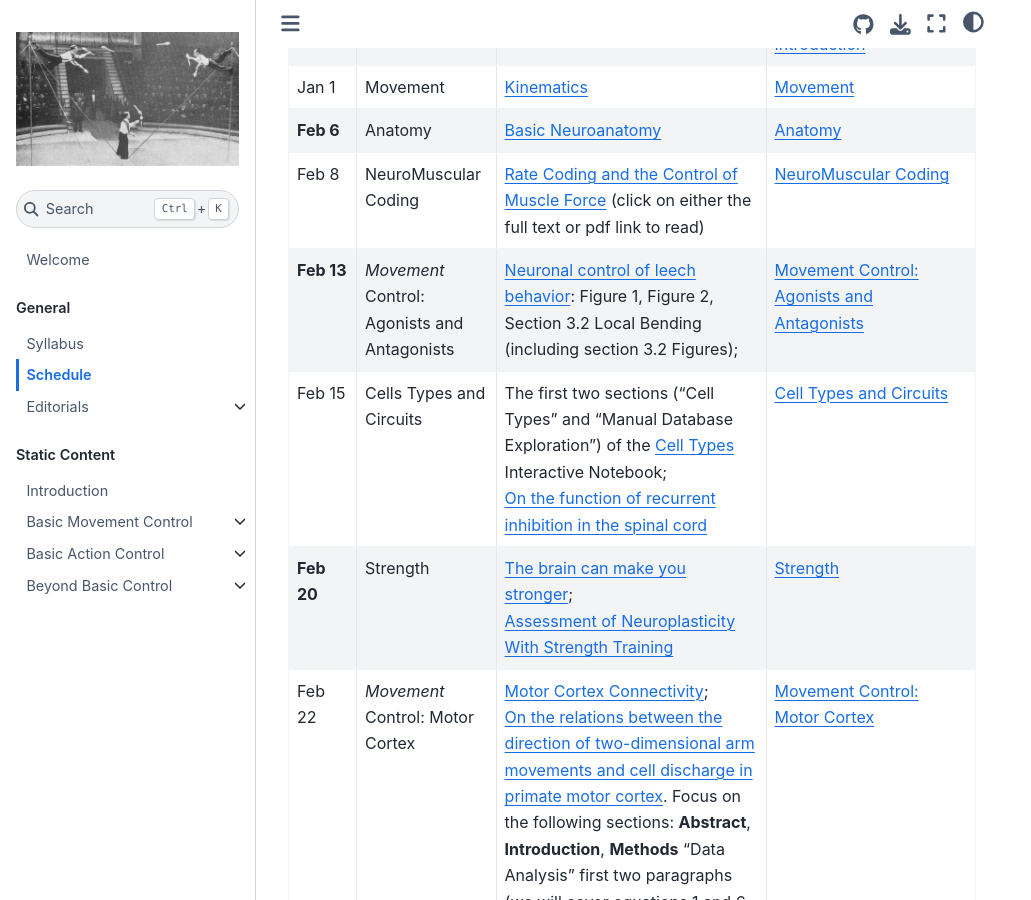
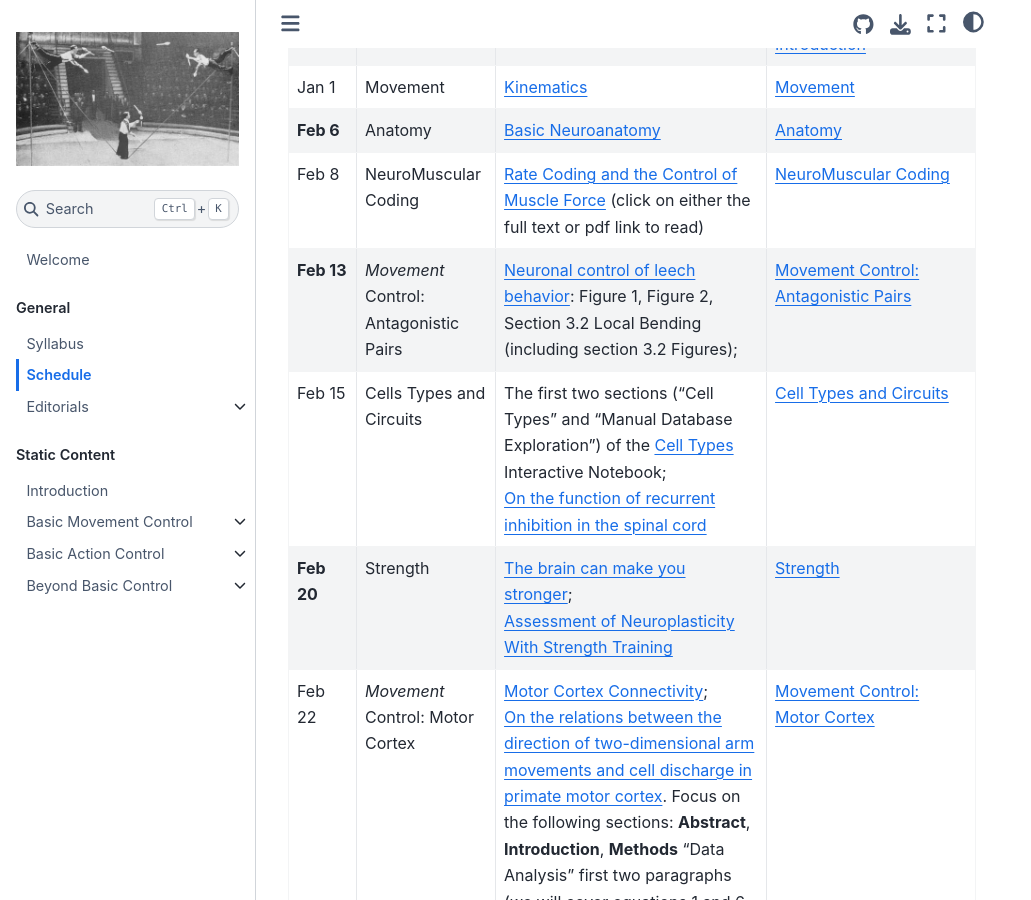
Before and after one commit to neurologic/Neurobiology-Movement, a Jupyter Book: the page built from schedule.md, in a window 1280 px wide and 900 px high, scrolled down 379 px. Shown: the whole window, without its empty margins (0-1031 px from the left). Built offline with Jupyter Book 1.0.4 settings and Sphinx 7.4.7 and the Sphinx Book theme 1.1.4, drawn with Linux system fonts in a browser that asks for light colours; pages that are not in the unit, such as notebooks, are missing from menus.

Commit message:
regular push

```diff
--- a/_toc.yml
+++ b/_toc.yml
@@ -24,7 +24,7 @@ parts:
         - file: markdown/kinematics
         - file: markdown/anatomy
         - file: markdown/neuro-muscle-coding
-        - file: markdown/movement-control_agonists-antagonists
+        - file: markdown/movement-control_antagonistic-pairs
         - file: markdown/cells-circuits
         - file: markdown/strength
         - file: markdown/movement-control_motor-cortex
--- a/schedule.md
+++ b/schedule.md
@@ -12,7 +12,7 @@ The *Pages* column contains links to materials we will use during class that day
 | Jan 1 | Movement | [Kinematics](https://en.wikipedia.org/wiki/Study_of_animal_locomotion) | [](../markdown/kinematics) |
 | **Feb 6** | Anatomy | [Basic Neuroanatomy](https://docs.google.com/document/d/1DCEwj_vyvqAOwF4KxUMF8B0g12rNVqojValIn0Q280A/edit?usp=sharing) | [](../markdown/anatomy) |
 | Feb 8 | NeuroMuscular Coding | [Rate Coding and the Control of Muscle Force](https://doi.org/10.1101/cshperspect.a029702) (click on either the full text or pdf link to read) | [](../markdown/neuro-muscle-coding) |
-| **Feb 13** | *Movement* Control: Agonists and Antagonists | [Neuronal control of leech behavior](https://doi.org/10.1016/j.pneurobio.2005.09.004): Figure 1, Figure 2, Section 3.2 Local Bending (including section 3.2 Figures); | [](../markdown/movement-control_agonists-antagonists)  |
+| **Feb 13** | *Movement* Control: Antagonistic Pairs | [Neuronal control of leech behavior](https://doi.org/10.1016/j.pneurobio.2005.09.004): Figure 1, Figure 2, Section 3.2 Local Bending (including section 3.2 Figures); | [](../markdown/movement-control_antagonistic-pairs)  |
 | Feb 15 | Cells Types and Circuits | The first two sections ("Cell Types" and "Manual Database Exploration") of the [Cell Types](../executable/NotebookColab_CellTypes_InquiryAndAnalysis) Interactive Notebook;<br>[On the function of recurrent inhibition in the spinal cord](https://doi.org/10.1007/bf00237722)| [](../markdown/cells-circuits)  |
 | **Feb 20** | Strength | [The brain can make you stronger](https://doi.org/10.1113/JP277683);<br>[Assessment of Neuroplasticity With Strength Training](https://doi.org/10.1249/JES.0000000000000229) | [](../markdown/strength) |
 | Feb 22 | *Movement* Control: Motor Cortex | [Motor Cortex Connectivity](motor-cortex-connectivity-class-prep); <br> [On the relations between the direction of two-dimensional arm movements and cell discharge in primate motor cortex](https://doi.org/10.1523/jneurosci.02-11-01527.1982). Focus on the following sections: **Abstract**, **Introduction**, **Methods** "Data Analysis" first two paragraphs (we will cover equations 1 and 6 in class), **Results** "Behavioral Data" "Quantitative studies: Relations to the direction of movement" "Relations between the frequency of discharge and direction of movement: Directional tuning curve", and **Discussion**;<br> [Muscle and Movement Representations in the Primary Motor Cortex](https://doi.org/10.1126/science.285.5436.2136) | [](../markdown/movement-control_motor-cortex) |  |
```
Also changed, not shown: markdown/movement-control_antagonistic-pairs.md (renamed from markdown/movement-control_agonists-antagonists.md, +1 -1 lines).
